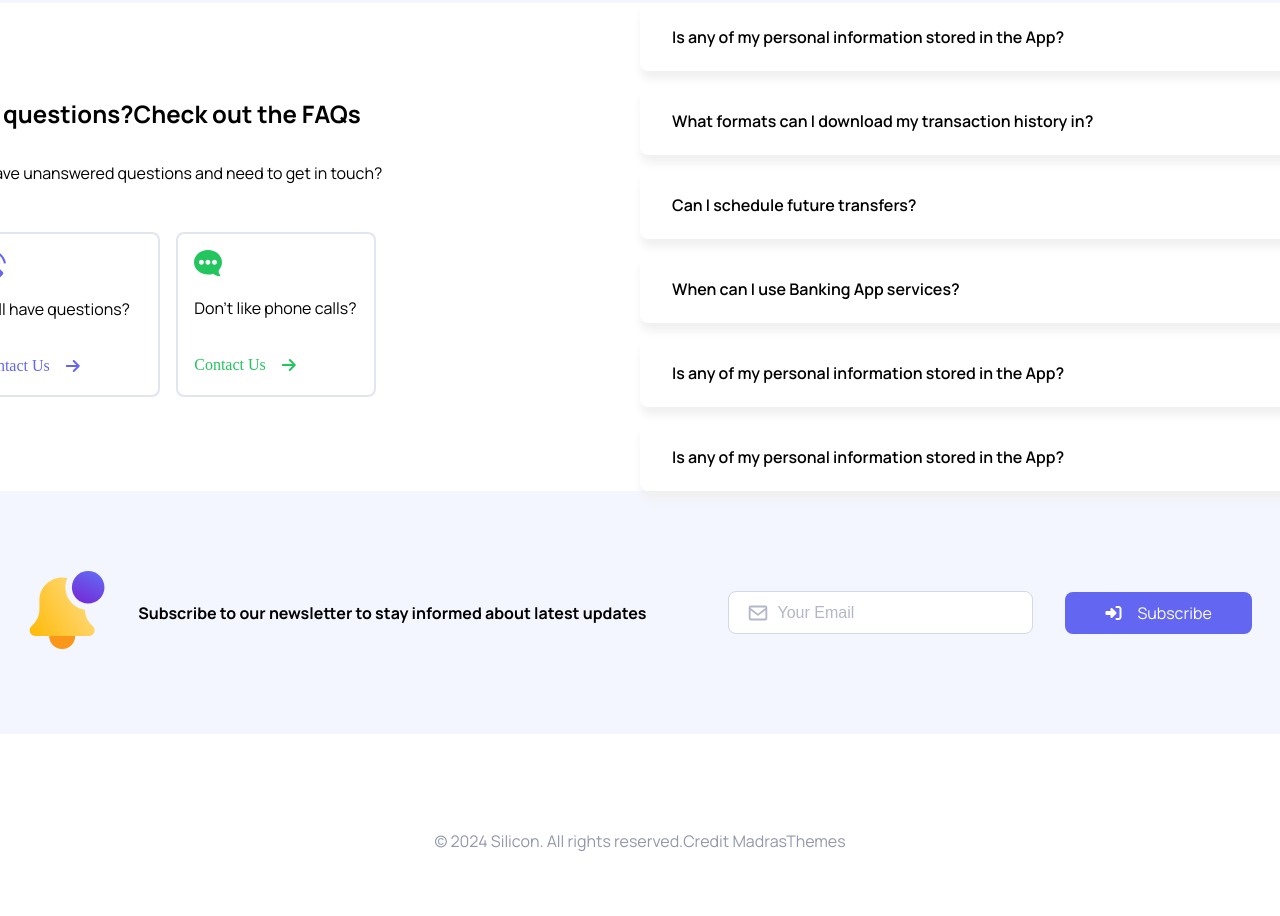
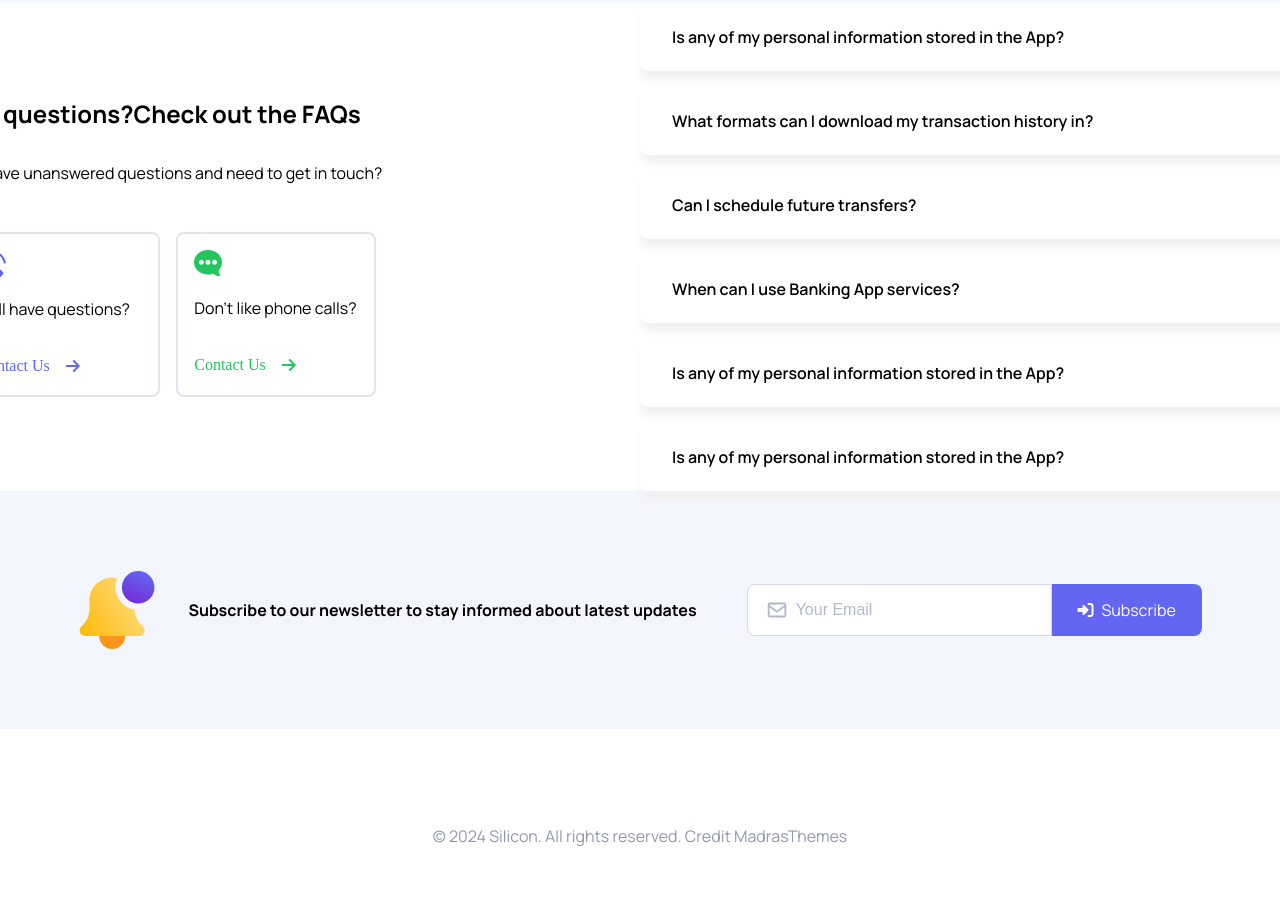
Before and after one commit to FRNI92/GIT, a plain HTML site: page index.html in a window 1280 px wide. Shown: the part 4227-5143 px from the top of the page. Drawn offline with Linux system fonts and the light colour scheme.

Commit message:
har fixat så subscribe-knappen sitter ihop med textfältet för mailen. håller på att anpassa footern så den är responsiv

```diff
--- a/index.html
+++ b/index.html
@@ -369,7 +369,7 @@
 <section>
   <div class="subscribe-container">
 
-    <div>
+    <div class="bell-icon">
       <img src="/Bildersilicon/bildersida7/bildersida7.svg" alt="bellicon">
     </div>
     <div>
@@ -382,7 +382,7 @@
       </div>
     </form>
     <div>
-      <a href="#" class="btn-primary">
+      <a href="#" class="btn-subscribe-purple">
         <i class="fa-solid fa-right-to-bracket"></i>
         <span>Subscribe</span>
       </a>
@@ -396,8 +396,8 @@
 
 <footer>
   <div class="footer-container">
-    <p class="footer-text-1">© 2024 Silicon. All rights reserved.</p>
-    <p class="footer-text-2">Credit MadrasThemes</p>
+    <p class="footer-text-1">© 2024 Silicon. All rights reserved. Credit MadrasThemes</p>
+
   </div>
 </footer>
 
--- a/styles.css
+++ b/styles.css
@@ -677,8 +677,16 @@ h1 {
     background-color: #F3F6FF ;
     justify-content: center;
     align-items: center;
-    gap:2rem;
+    /* gap:2rem; */
+
+
+
 }
+.bell-icon {
+    display: flex;
+    margin-right: 2rem;
+}
+
 
 .container-bottom h4{
     color: var(--clr-gray900);
@@ -695,11 +703,12 @@ h1 {
 .btn-subscribe-purple {
     background-color: #6366F1;
     color: white;
-    width: 50px;
-    height: 60px;
-    border-radius: 8px;
-    padding: 10px 40px;
-    /* display:flex; */
+    width: 150px;
+    height: 52px;
+    border-radius: 0 8px 8px 0;
+    /* padding: 10px 40px; */
+    display:flex;
+    column-gap: .5rem;
     justify-content: center;
     align-items: center;
     text-decoration: none;
@@ -725,9 +734,10 @@ h1 {
 .form-input {
     font-size: 1rem;
     padding: .7em 3em;
-    border-radius: .5em;
+    border-radius: 8px 0px 0px 8px;
     border: 1px solid var(--clr-gray400);
     margin-left: 50px;
+    height:52px;
     &:focus {
         outline:none;
         box-shadow: 0 0 5px rebeccapurple;
@@ -744,16 +754,29 @@ footer {
     justify-content: center;
     align-items: center;
     text-align: center;
+
+
 }
+
 
 footer .footer-container {
     display:flex;
+
+    min-width: 275px;
+    max-width: 450px;
+
     background-color: white;
     font-family: "manrope";
     color: #9397AD;
+
     justify-content: center;
+    text-align: center;
     align-items: center;
     padding-top: 4rem;
     padding-bottom: 4rem;
-    text-align: center;
+
+    @media (width < 600px) {
+        display: flex;
+        max-width: 275px;
+    }
 }
```
